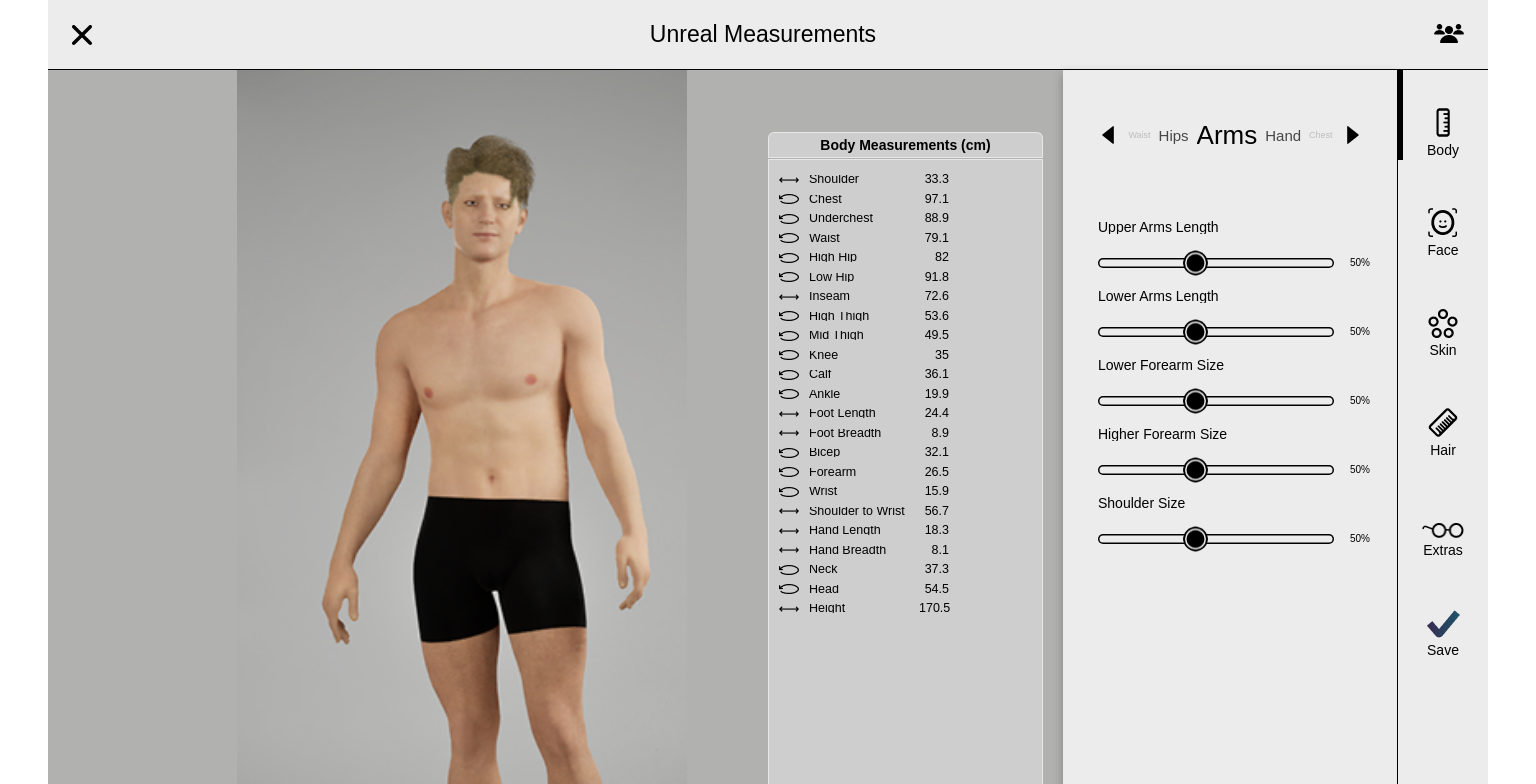
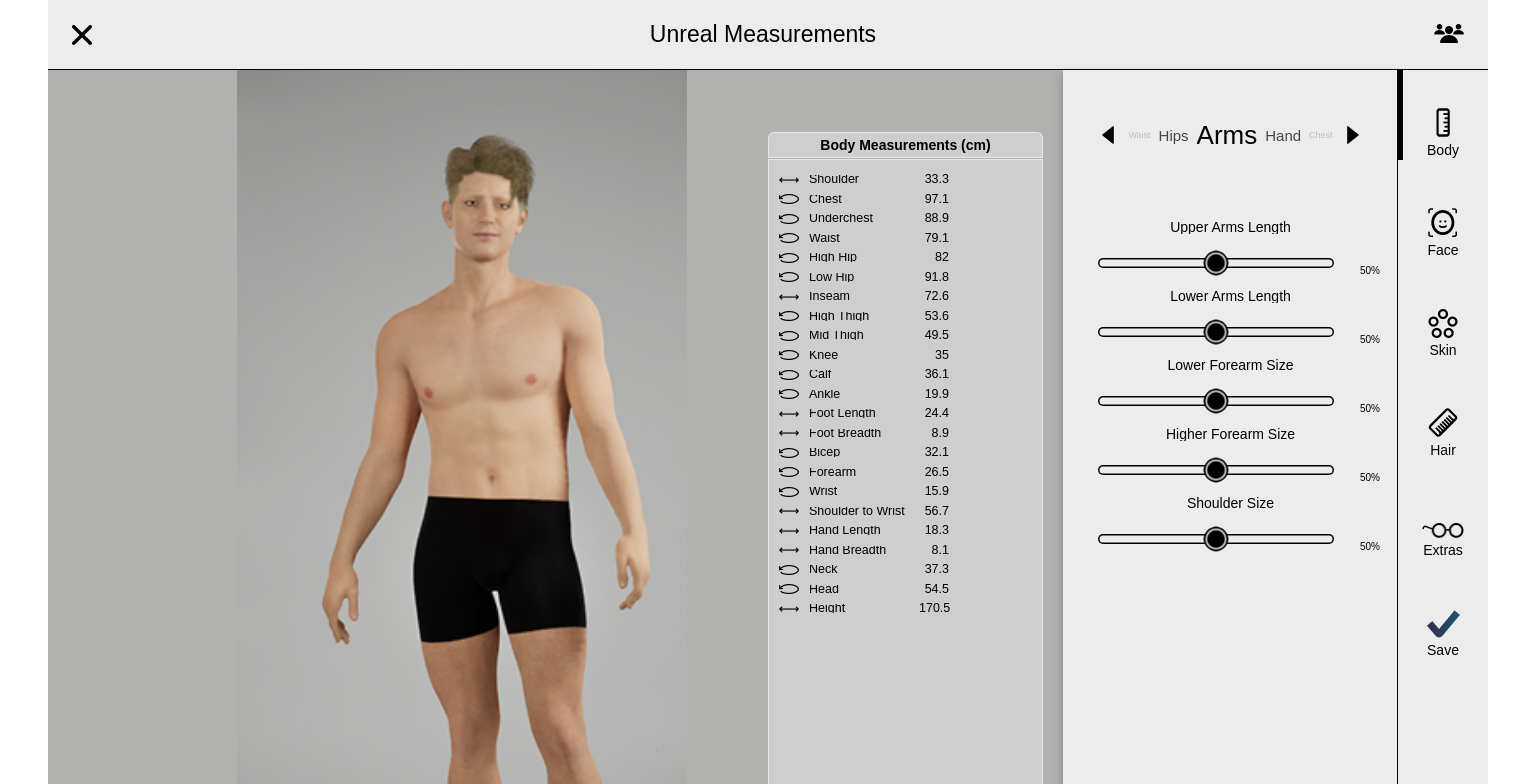
Before and after one commit to filipal/fitspace-pixel-streaming-frontend, a React (Vite) app: page /unreal-measurements in a window 1536 px wide. Both pictures are taken after a click on the button "Body". Shown: the top 784 px of the page. Built offline with nearby package versions, Linux system fonts and the light colour scheme.

Commit message:
popravak body accordiona

```diff
--- a/src/components/BodyAccordion/BodyAccordion.module.scss
+++ b/src/components/BodyAccordion/BodyAccordion.module.scss
@@ -325,6 +325,7 @@
     font-weight: 400;
     line-height: 14px;
     max-width: calc(100% - 35px - 35px);
+    text-align: center;
     white-space: nowrap;
     overflow: hidden;
     text-overflow: ellipsis;
@@ -340,24 +341,24 @@
   }
 
   .sliderBar {
-  position: relative;
-  width: 236px;
-  height: 10px;
-  border-radius: 10px;
+    width: 236px;
+    height: 10px;
   }
 
   .sliderThumb {
     top: 50%;
-    transform: translateY(-50%); /* prije: translate(-50%, -50%) sprječavalo 100% dosega */
+    transform: translate(-50%, -50%);
   }
 
   .rowPct {
-    margin: 0;
-    padding: 0;
+    position: relative;
+    top: 8px;              /* spušta tekst da baseline sjedne na dno sliderGroup */
+    margin-left: 10px;
     width: 26px;
     font-size: 10px;
     line-height: 14px;
-    align-self: right;
+    text-align: right;
+    padding: 0;
   }
 
   .vTrack { display: none; }
--- a/src/components/BodyAccordion/BodyAccordion.tsx
+++ b/src/components/BodyAccordion/BodyAccordion.tsx
@@ -1,4 +1,4 @@
-import { useEffect, useMemo, useRef, useState } from 'react'
+import { useEffect, useLayoutEffect, useMemo, useRef, useState } from 'react'
 import ArrowRight from '../../assets/arrow-right.svg'
 import { morphAttributes } from '../../data/morphAttributes';
 import type { MorphAttribute } from '../../data/morphAttributes';
@@ -110,9 +110,12 @@ export default function BodyAccordion({ updateMorph }: BodyAccordionProps) {
 
   function SliderRow({ attr }: { attr: MorphAttribute }) {
     // Always show thumb and value, start centered at 50%
-    const BAR_W = 170;
     const barRef = useRef<HTMLDivElement | null>(null);
     const [val, setVal] = useState(50);
+    const [barWidth, setBarWidth] = useState(0);
+    useLayoutEffect(() => {
+      setBarWidth(barRef.current?.clientWidth ?? 0);
+    }, []);
     // Reset slider to midpoint when attribute changes
     useEffect(() => {
       setVal(50);
@@ -143,7 +146,7 @@ export default function BodyAccordion({ updateMorph }: BodyAccordionProps) {
       window.addEventListener('pointermove', move);
       window.addEventListener('pointerup', up);
     };
-    const leftPx = (val / 100) * BAR_W;
+    const leftPx = (val / 100) * barWidth;
     return (
       <div className={styles.row}>
         <div className={styles.rowLabel} title={attr.labelName}>{attr.labelName}</div>
--- a/src/components/DataPanel/DataPanel.module.scss
+++ b/src/components/DataPanel/DataPanel.module.scss
@@ -91,7 +91,7 @@
   .dataPanel {
     position: static;
     width: 273px;
-    height: 774px;
+    height: 750.75px;
   }
 
   .dataPanelContent {
```
